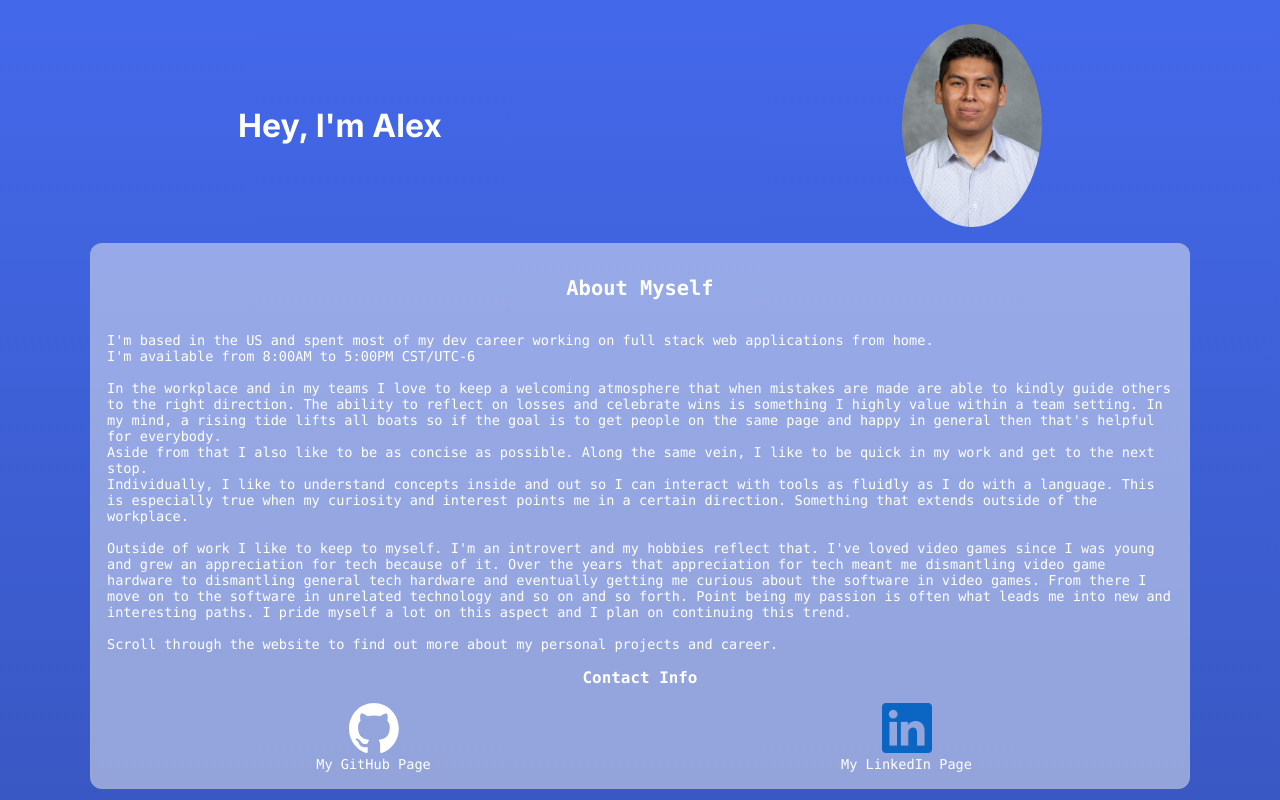
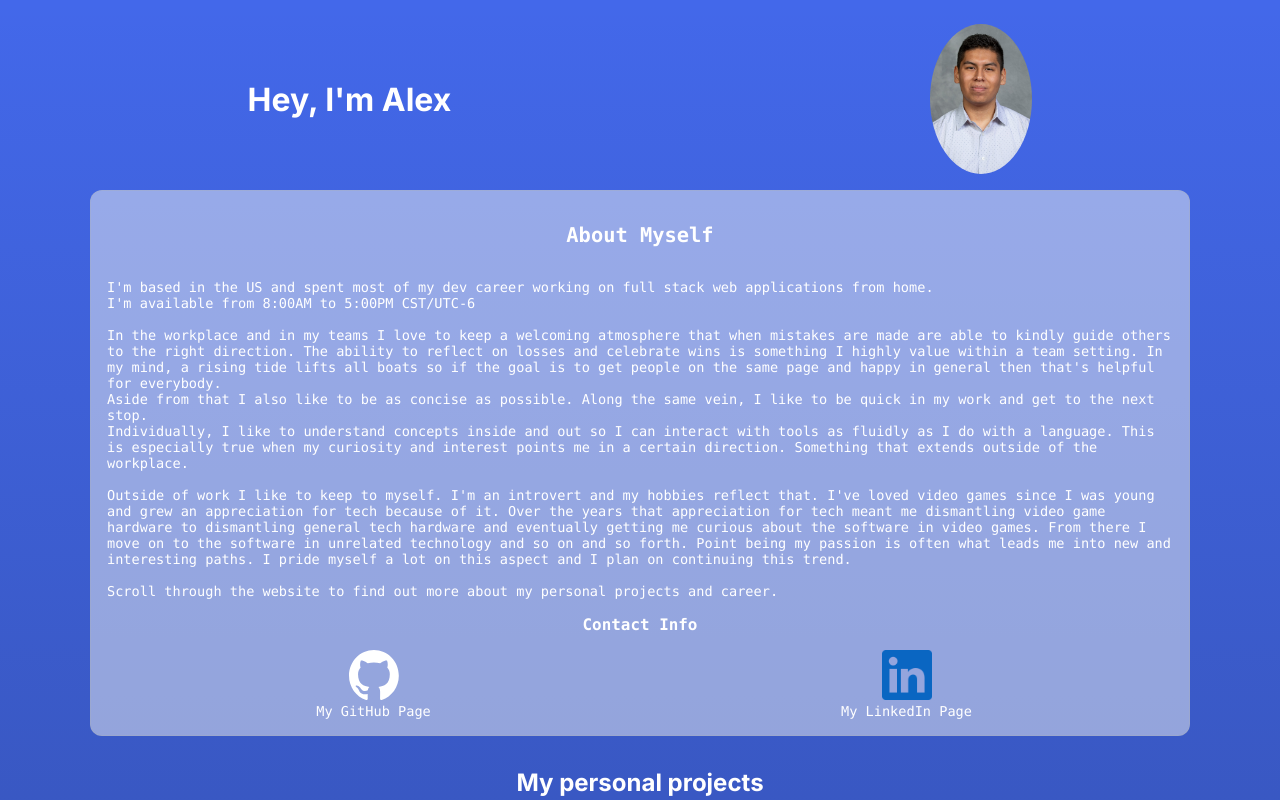
Before and after one commit to alexrojas431/alexrojas431.github.io, a Next.js app in the folder website/: page / in a window 1280 px wide. Shown: the top 800 px of the page. Built offline with nearby package versions, Linux system fonts and the light colour scheme.

Commit message:
Set image tag to self portrait img dimensions and had inline style set height

```diff
--- a/website/src/app/page.tsx
+++ b/website/src/app/page.tsx
@@ -16,9 +16,10 @@ export default function Home() {
           <Image
             src={ProfilePic}
             alt="A picture of myself - Alexander Rojas"
-            width={140}
-            height={203}
+            width={1334}
+            height={1959}
             priority
+            style={{width:"auto", height:"150px"}}
           />
       </header>
       <article className={styles.description}>
```
